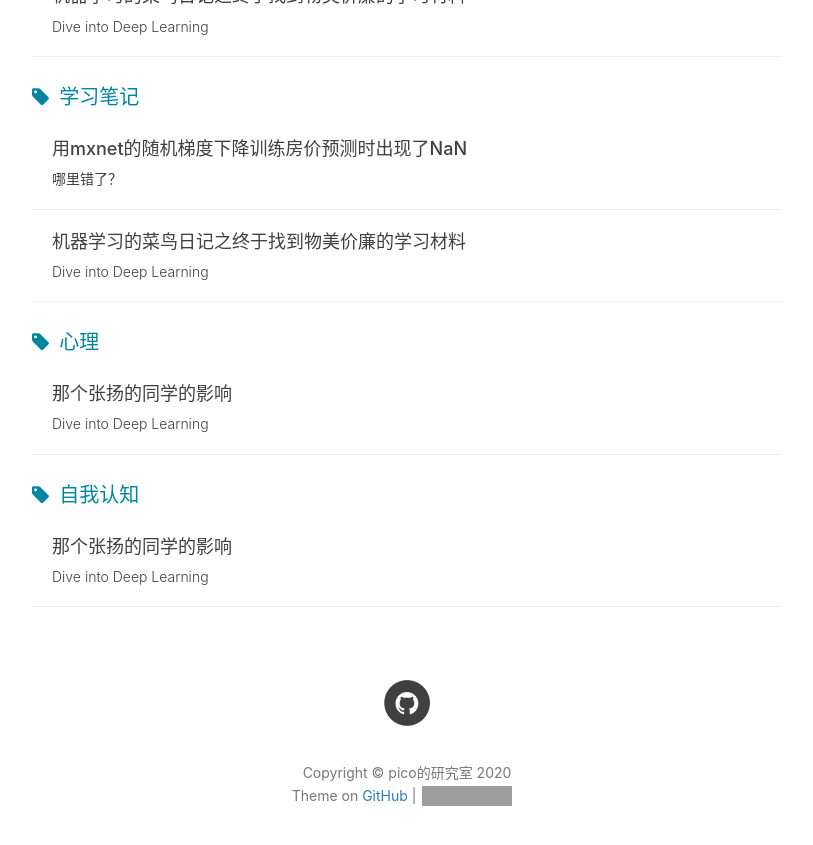
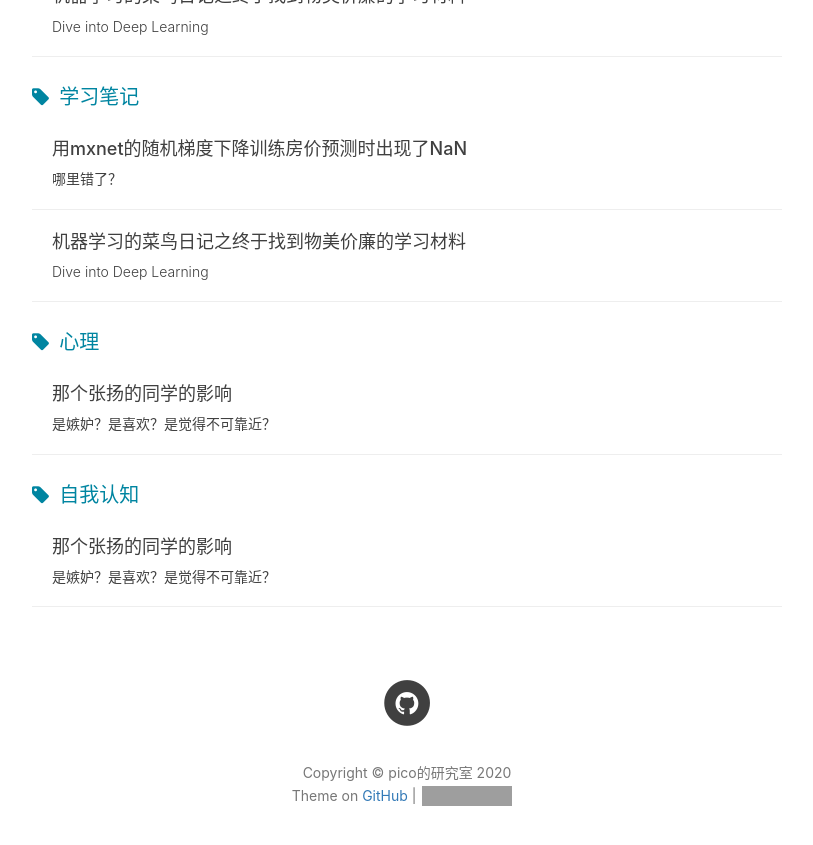
Before and after one commit to linguoguo/linguo_zh, a Jekyll site: the page built from tags.html, in a window 1280 px wide and 900 px high, scrolled down 2892 px. Shown: the top 845 px of the window, without its empty margins (233-1046 px from the left). Built offline with Jekyll 4.4.1, drawn with Linux system fonts in a browser that asks for light colours; nearby versions of some CDN libraries; comment, search, counter and statistics services are not loaded; some of the changed text lies outside the part shown; grey boxes are pictures that could not be loaded.

Commit message:
Update 2020-06-05-caractere.md

```diff
--- a/_posts/2020-06-05-caractere.md
+++ b/_posts/2020-06-05-caractere.md
@@ -1,7 +1,7 @@
 ---
 layout:     post
 title:      那个张扬的同学的影响
-subtitle:   Dive into Deep Learning
+subtitle:   是嫉妒？是喜欢？是觉得不可靠近？
 date:       2020-06-05
 author:     少琳肆
 header-img: post_img/2020-06/ellie-brown-uv6nFDvO2Po-unsplash.jpg
```
